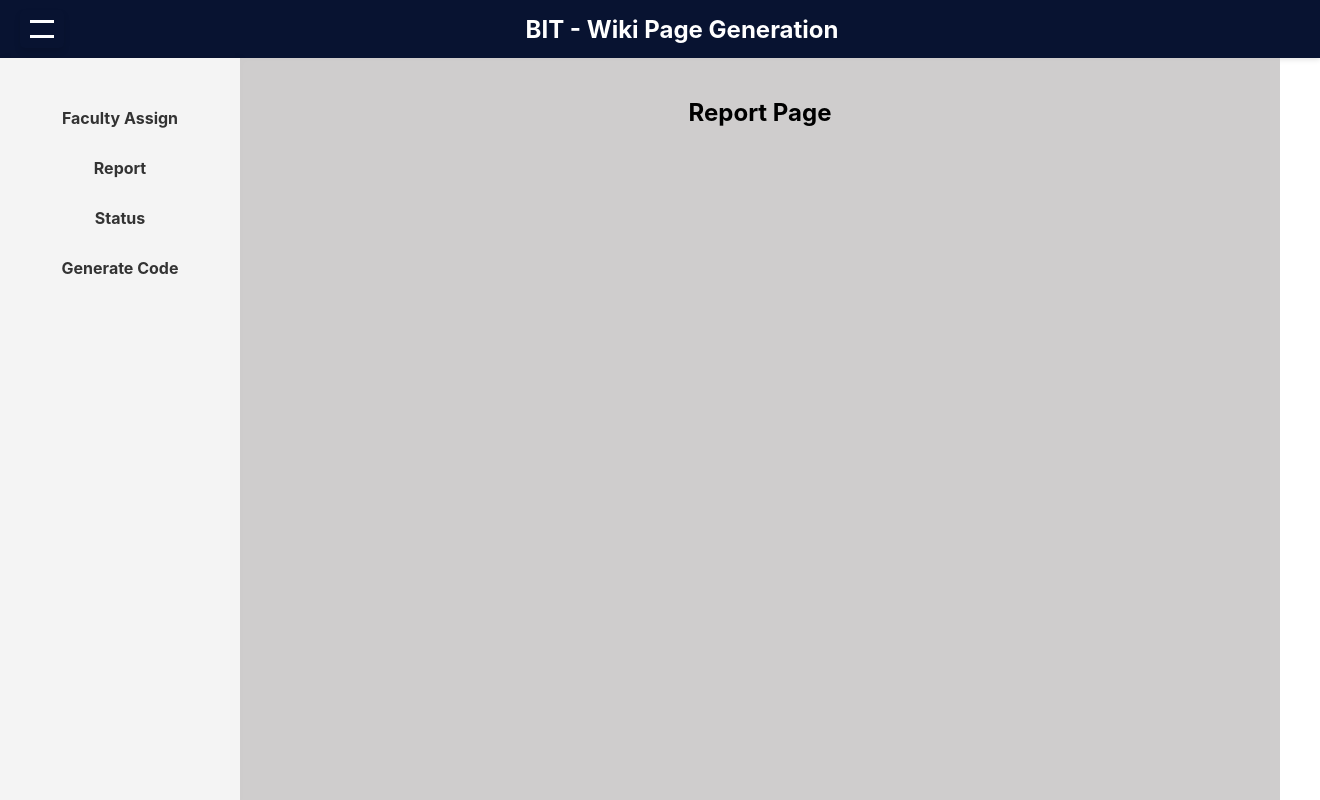
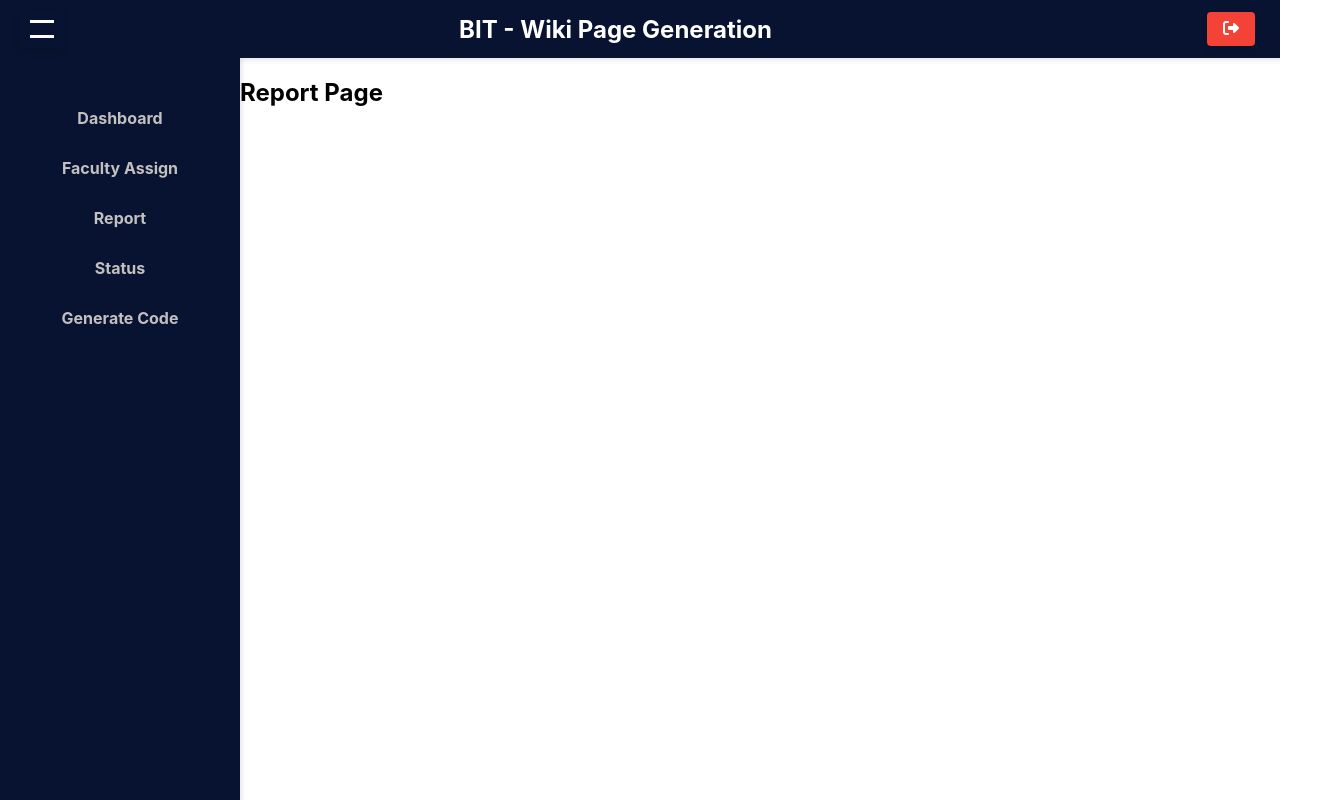
Before and after one commit to Bharaneedharan-K/WikiPage, a React (Create React App) app: page /admin/report in a window 1280 px wide. Shown: the whole page, 1320 px wide, since content can reach past the window. Built offline with nearby package versions, Linux system fonts and the light colour scheme.

Commit message:
update navigation bar

```diff
--- a/package.json
+++ b/package.json
@@ -3,6 +3,7 @@
   "version": "0.1.0",
   "private": true,
   "dependencies": {
+    "@fortawesome/fontawesome-free": "^6.6.0",
     "@fortawesome/free-solid-svg-icons": "^6.6.0",
     "@fortawesome/react-fontawesome": "^0.2.2",
     "@heroicons/react": "^2.1.5",
@@ -41,5 +42,8 @@
       "last 1 firefox version",
       "last 1 safari version"
     ]
+  },
+  "devDependencies": {
+    "@babel/plugin-proposal-private-property-in-object": "^7.21.11"
   }
 }
--- a/src/App.js
+++ b/src/App.js
@@ -1,6 +1,8 @@
 import React from 'react';
 import './App.css';
-import AdminPage from './adminPage/AdminNavBar';
+import '@fortawesome/fontawesome-free/css/all.min.css';
+
+import AdminPage from './adminPage/frontend/AdminPage';
 
 function App() {
   return (
--- /dev/null
+++ b/src/adminPage/frontend/AdminDashboard.jsx
@@ -0,0 +1,11 @@
+import React from 'react';
+
+const ReportPage = () => {
+  return (
+    <div>
+      <h2>Dashboard</h2>
+    </div>
+  );
+}
+
+export default ReportPage;
--- a/src/adminPage/AdminPage.css
+++ b/src/adminPage/frontend/AdminPage.css
@@ -1,21 +1,22 @@
 .admin-container {
   display: flex;
-  flex-direction: column; /* Stack top bar and main content vertically */
+  flex-direction: column;
   height: 100vh;
+  overflow: hidden;
 }
 
 .top-bar {
   width: 100%;
-  background-color: #081331; /* Dark background for top bar */
+  background-color: #081331;
   padding: 10px 20px;
   box-shadow: 0 2px 5px rgba(0,0,0,0.1);
   display: flex;
   align-items: center;
-  justify-content: space-between; /* Space between elements */
+  justify-content: space-between;
 }
 
 .sidebar-toggle {
-  background: transparent; /* Transparent background for button */
+  background: transparent;
   border: none;
   cursor: pointer;
   display: flex;
@@ -25,8 +26,8 @@
 }
 
 .hamburger {
-  width: 24px; /* Width of the hamburger lines */
-  height: 18px; /* Height of the hamburger lines */
+  width: 24px;
+  height: 18px;
   position: relative;
 }
 
@@ -46,7 +47,7 @@
 }
 
 .hamburger div {
-  top: 7px; /* Space between lines */
+  top: 7px;
 }
 
 .hamburger::after {
@@ -68,23 +69,42 @@
 }
 
 .top-bar-title {
-  flex: 1; /* Take up remaining space */
-  text-align: center; /* Center the title */
-  color: #ffffff; /* White text color for top bar heading */
+  flex: 1;
+  text-align: center;
+  color: #ffffff;
   margin: 0;
+  padding-right: 30px;
+}
+
+.logout-button {
+  background-color: #f44336;
+  border: none;
+  padding: 8px 16px;
+  cursor: pointer;
+  border-radius: 4px;
+  margin-left: 10px;
+  margin-right: 45px;
+}
+
+.logout-button:hover {
+  background-color: #d32f2f;
 }
 
 .main-content {
-  display: flex; /* Align sidebar and content side by side */
+  display: flex;
   flex: 1;
-  transition: margin-left 0.3s; /* Smooth transition for sidebar toggle */
+  overflow: hidden;
+  transition: margin-left 0.3s;
+  height: calc(100vh - 60px);
 }
 
 .sidebar {
   width: 200px;
-  background-color: #f4f4f4; /* Light gray background for sidebar */
+  background-color: #081331;
   padding: 20px;
   box-shadow: 2px 0 5px rgba(0,0,0,0.1);
+  height: 100%;
+  overflow-y: auto;
 }
 
 .sidebar-nav {
@@ -103,7 +123,7 @@
 .sidebar-nav-link {
   display: block;
   text-decoration: none;
-  color: #333; /* Default text color */
+  color: #c4c0c0;
   font-weight: bold;
   padding: 10px;
   border-radius: 4px;
@@ -111,17 +131,18 @@
 }
 
 .sidebar-nav-link:hover {
-  background-color: #007bff; /* Background color on hover */
-  color: rgb(181, 177, 177); /* Text color on hover */
+  background-color: #007bff;
+  color: rgb(181, 177, 177);
 }
 
 .sidebar-nav-link:active {
-  background-color: #0056b3; /* Background color when button is active */
+  background-color: #0056b3;
 }
 
 .content {
   flex: 1;
-  background-color: #cccacaf0; /* Light gray background for content area */
+  background-color: #cccacaf0;
   padding: 20px;
-  overflow-y: auto; /* Add scroll if content overflows */
+  overflow-y: auto;
+  height: 100%;
 }
--- a/src/adminPage/AdminNavBar.jsx
+++ b/src/adminPage/frontend/AdminPage.jsx
@@ -1,8 +1,8 @@
 import React, { useState } from 'react';
-import { BrowserRouter as Router, Routes, Route, Link } from 'react-router-dom';
-
+import { BrowserRouter as Router, Routes, Route, Link, Navigate } from 'react-router-dom';
 import './AdminPage.css';
 
+import AdminDashboard from './AdminDashboard';
 import AssignPage from './AssignPage';
 import ReportPage from './ReportPage';
 import StatusPage from './StatusPage';
@@ -15,6 +15,11 @@ const AdminPage = () => {
     setSidebarVisible(!sidebarVisible);
   };
 
+  const handleLogout = () => {
+    // Implement logout functionality here
+    console.log('Logging out...');
+  };
+
   return (
     <Router>
       <div className="admin-container">
@@ -23,12 +28,18 @@ const AdminPage = () => {
             <div className={`hamburger ${sidebarVisible ? '' : 'active'}`} />
           </button>
           <h2 className="top-bar-title">BIT - Wiki Page Generation</h2>
+          <button className="logout-button" onClick={handleLogout}>
+            <i className="fas fa-sign-out-alt"></i> {/* Font Awesome logout icon */}
+          </button>
         </div>
         <div className="main-content">
           {sidebarVisible && (
             <div className="sidebar">
               <nav className="sidebar-nav">
                 <ul className="sidebar-nav-list">
+                  <li className="sidebar-nav-item">
+                    <Link to="/admin/dashboard" className="sidebar-nav-link">Dashboard</Link>
+                  </li>
                   <li className="sidebar-nav-item">
                     <Link to="/admin/assign" className="sidebar-nav-link">Faculty Assign</Link>
                   </li>
@@ -45,12 +56,14 @@ const AdminPage = () => {
               </nav>
             </div>
           )}
-          <div className="content">
+          <div className="dashboard-content">
             <Routes>
+              <Route path='/admin/dashboard' element={<AdminDashboard />} />
               <Route path='/admin/assign' element={<AssignPage />} />
               <Route path='/admin/report' element={<ReportPage />} />
               <Route path='/admin/status' element={<StatusPage />} />
               <Route path='/admin/generate-code' element={<GenerateCodePage />} />
+              <Route path='*' element={<Navigate to='/admin/dashboard' />} /> {/* Redirect to dashboard by default */}
             </Routes>
           </div>
         </div>
```
Also changed, not shown: src/adminPage/DefaultSidebar.jsx (deleted, +0 -70 lines), src/adminPage/frontend/AssignPage.css (renamed from src/adminPage/AssignPage.css), src/adminPage/frontend/AssignPage.jsx (renamed from src/adminPage/AssignPage.jsx), src/adminPage/frontend/GenerateCodePage.jsx (renamed from src/adminPage/GenerateCodePage.jsx), src/adminPage/frontend/ReportPage.jsx (renamed from src/adminPage/ReportPage.jsx), src/adminPage/frontend/StatusPage.jsx (renamed from src/adminPage/StatusPage.jsx), src/adminPage/frontend/profile-logo.png (added), 1 other file (tests, documents, lock files or other folders).
